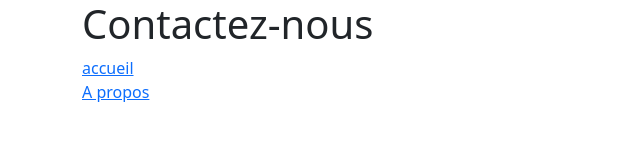
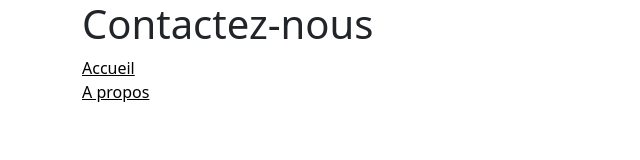
Before and after one commit to AntoineGiusti/sveltProject, a SvelteKit app in the folder testSvelt/: page /contact in a window 1280 px wide. Shown: the top 160 px of the page, without its empty margins (0-640 px from the left). Built offline with nearby package versions, Linux system fonts and the light colour scheme.

Commit message:
add style for lin

```diff
--- a/testSvelt/src/routes/+page.svelte
+++ b/testSvelt/src/routes/+page.svelte
@@ -15,5 +15,12 @@
 </div>
 
 <style>
+a:hover{
+    color:red;
+    text-decoration:none;
+}
 
+a{
+    color: black;
+}
 </style>
--- a/testSvelt/src/routes/about/+page.svelte
+++ b/testSvelt/src/routes/about/+page.svelte
@@ -15,5 +15,12 @@
 </div>
 
 <style>
+a:hover{
+    color:red;
+    text-decoration:none;
+}
 
+a{
+    color: black;
+}
 </style>
--- a/testSvelt/src/routes/contact/+page.svelte
+++ b/testSvelt/src/routes/contact/+page.svelte
@@ -7,7 +7,7 @@
 
     <div class="row">
         <div class="col-6">
-            <a href="/">accueil</a>
+            <a href="/">Accueil</a>
         </div>
         <div class="row">
             <a href="/about">A propos</a>
@@ -16,7 +16,12 @@
 </div>
 
 <style>
-h1{
-    align-items: center;
+a:hover{
+    color:red;
+    text-decoration:none;
+}
+
+a{
+    color: black;
 }
 </style>
```
